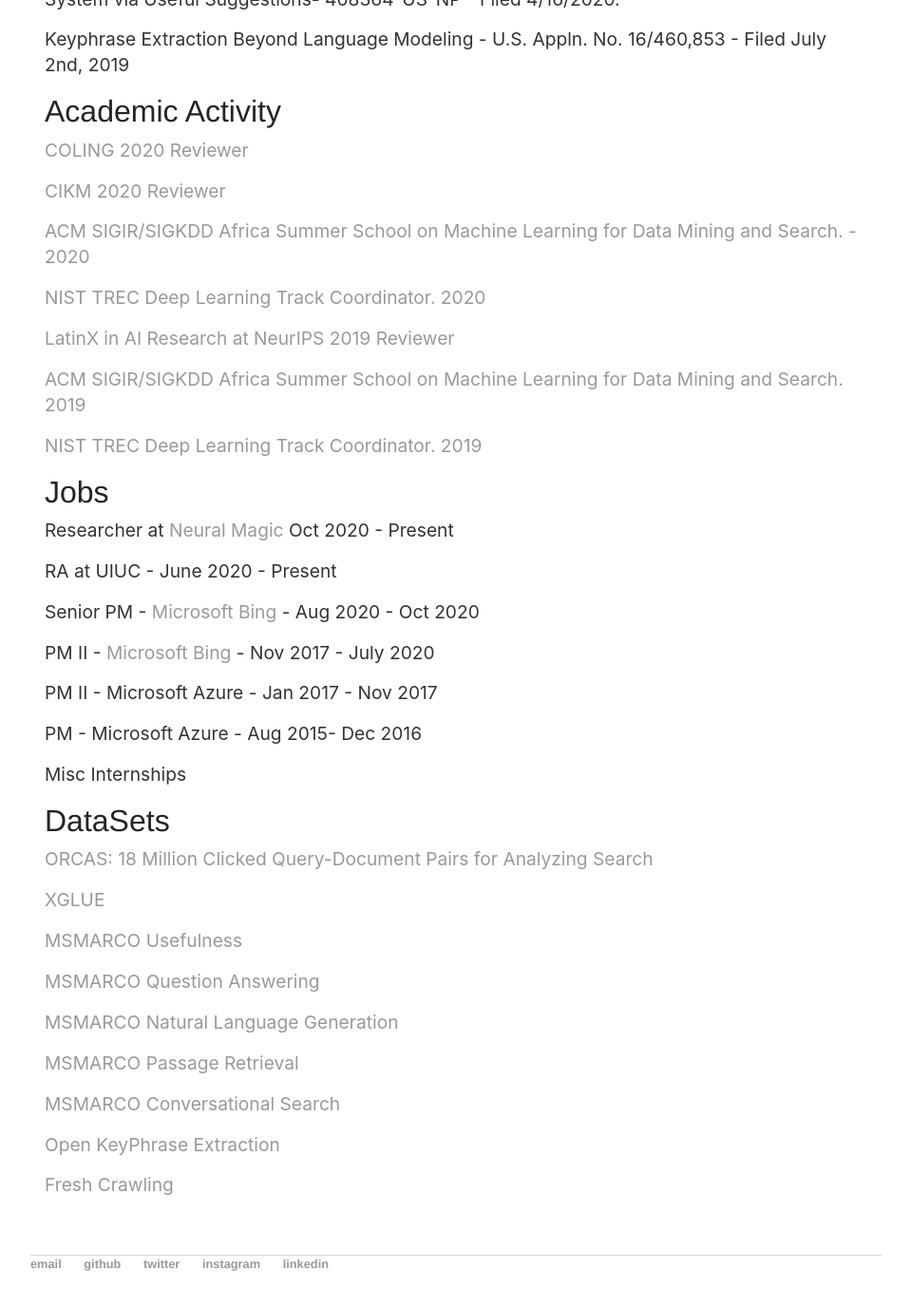
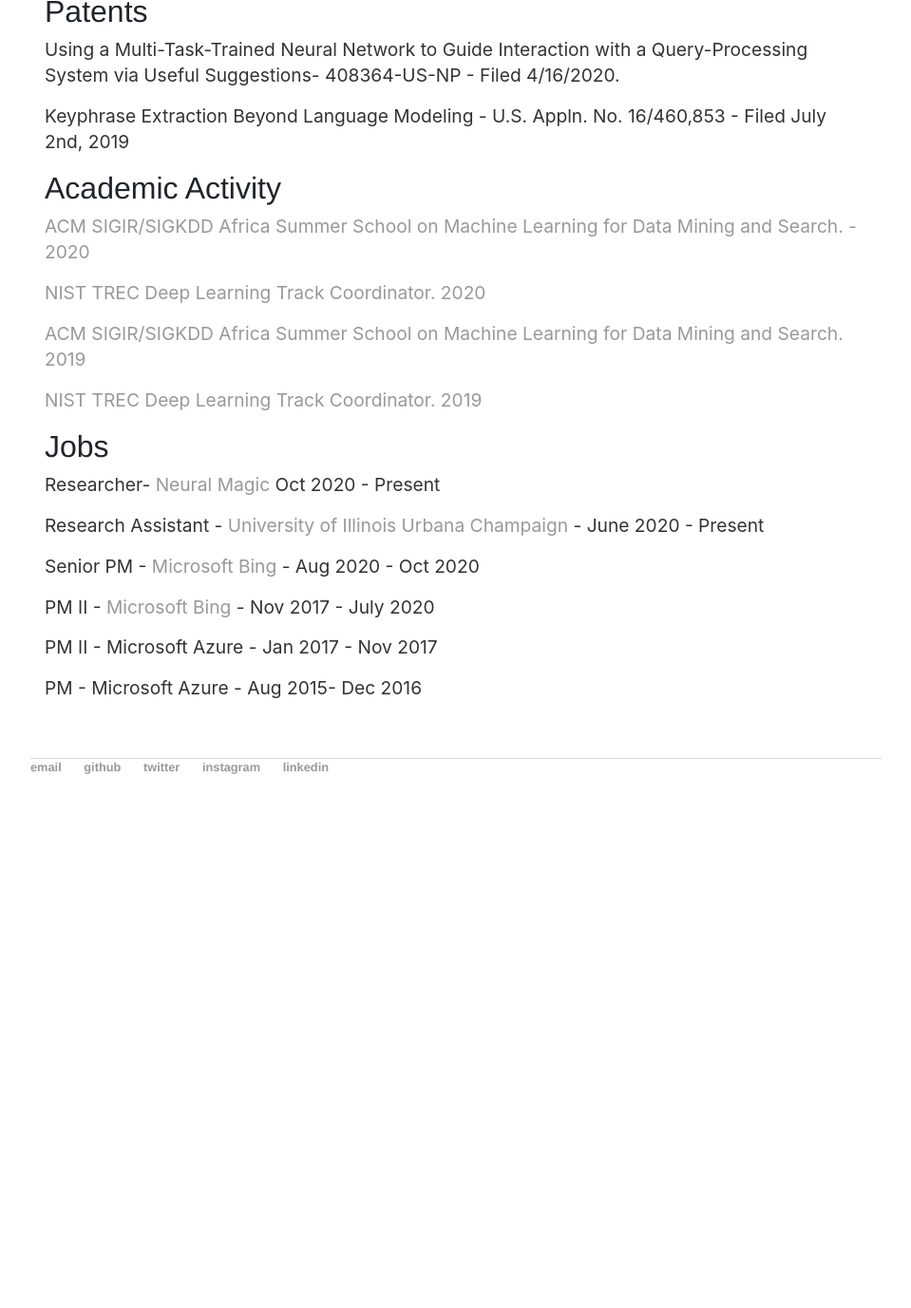
Before and after one commit to spacemanidol/spacemanidol.github.io, a Jekyll site: the page built from cv/index.html, in a window 1280 px wide and 1400 px high, scrolled down 1807 px. Shown: the top 1377 px of the window at 95% size, without its empty margins (160-1119 px from the left). Built offline with Jekyll 4.4.1, drawn with Linux system fonts in a browser that asks for light colours; comment, search, counter and statistics services are not loaded; after the commit the page ends 2684 px from its top, so only the background shows below that; some of the changed text lies outside the part shown.

Commit message:
Update index.html

```diff
--- a/cv/index.html
+++ b/cv/index.html
@@ -11,13 +11,13 @@
 	<span class="obfuscate">dcampos3@illinois.edu</span>
 	</address>
 	<h2>Awards & Fellowships</h2>
-	<p><a href='https://cmd-it.org/program/current/flip-alliance/'>FLIP Fellow</a> at the <a href='https://cs.illinois.edu/'>University of Illinois at Urbana-Champaign</a> - 2020-Present</p>
 	<p>Computer Science Excellence Fellowship at the <a href='https://cs.illinois.edu/'>University of Illinois at Urbana-Champaign</a> - 2020-Present</p>
 	<p>UIUC <a href='https://grad.illinois.edu/diversity/spi'>Summer Predoctoral Institute</a> Fellow - 2020</p>
-	<h2>Select Publications</h2>
+	<h2>Publications</h2>
 	<h4>2021</h4>
+	<p>Nick Craswell, Bhaskar Mitra, Emine Yilmaz, <strong>Daniel Campos</strong>, Ellen Voorhees and Ian Sobor - <a href=' '>TREC Deep Learning Track: Reusable Test Collections in the Large Data Regime</a> - <a href='https://sigir.org/sigir2021/'>In Proceedings of the 44rd International ACM SIGIR Conference on Research and Development in Information Retrieval</a></p>
 	<p>Jimmy Lin, <strong> Daniel Campos</strong>, Nick Craswell, Bhaskar Mitra, Emine Yilmaz - <a href='https://arxiv.org/abs/2102.12887'>Significant Improvements over the State of the Art? A Case Study of the MS MARCO Document Ranking Leaderboard</a></p>
-	<p>Nick Craswell, Bhaskar Mitra, Emine Yilmaz, <strong> Daniel Campos</strong> - <a href='https://arxiv.org/abs/2102.07662'>Overview of the TREC 2020 deep learning track</a>- <a href='https://trec.nist.gov/tracks.html'>TREC 2020</a></p>
+	<p>Nick Craswell, Bhaskar Mitra, Emine Yilmaz, <strong> Daniel Campos</strong> - <a href='https://arxiv.org/abs/2102.07662'>Overview of the TREC 2020 deep learning track</a> - <a href='https://trec.nist.gov/tracks.html'>TREC 2020</a></p>
 	<h4>2020</h4>
 	<p>UW Masters Thesis <a href='UWTHESIS.pdf'> Explorations In Curriculum Learning Methods For Training Language Models</a></p>
 	<p>Nick Craswell, <strong>Daniel Campos</strong>, Bhaskar Mitra, Emine Yilmaz, Bodo Billerbeck-<a href='https://arxiv.org/abs/2006.05324'>ORCAS: 18 Million Clicked Query-Document Pairs for Analyzing Search</a>-<a href='https://www.cikm2020.org/'>CIKM 2020</a></p>
@@ -35,29 +35,15 @@
 	<p>Using a Multi-Task-Trained Neural Network to Guide Interaction with a Query-Processing System via Useful Suggestions- 408364-US-NP - Filed 4/16/2020.</p>
 	<p>Keyphrase Extraction Beyond Language Modeling - U.S. Appln. No. 16/460,853 - Filed July 2nd, 2019</p>
 	<h2>Academic Activity</h2>
-	<p><a href="https://coling2020.org/">COLING 2020 Reviewer</a></p>
-	<p><a href="https://www.cikm2020.org/">CIKM 2020 Reviewer</a></p>
 	<p><a href="http://sigir.org/afirm2020/">ACM SIGIR/SIGKDD Africa Summer School on Machine Learning for Data Mining and Search. - 2020</a></p>
 	<p><a href="https://microsoft.github.io/TREC-2020-Deep-Learning/">NIST TREC Deep Learning Track Coordinator. 2020</a></p>
-	<p><a href="http://www.latinxinai.org/neurips-2019">LatinX in AI Research at NeurIPS 2019 Reviewer</a></p>
 	<p><a href="http://sigir.org/afirm2019/">ACM SIGIR/SIGKDD Africa Summer School on Machine Learning for Data Mining and Search. 2019</a></p>
 	<p><a href="https://microsoft.github.io/TREC-2019-Deep-Learning/">NIST TREC Deep Learning Track Coordinator. 2019</a></p>
 	<h2>Jobs</h2>
-	<p>Researcher at <a href='https://neuralmagic.com/'>Neural Magic</a> Oct 2020 - Present</p>
-	<p>RA at UIUC - June 2020 - Present</p>
+	<p>Researcher-  <a href='https://neuralmagic.com/'>Neural Magic</a> Oct 2020 - Present</p>
+	<p>Research Assistant - <a href='https://blender.cs.illinois.edu/'>University of Illinois Urbana Champaign</a> - June 2020 - Present</p>
 	<p>Senior PM - <a href='bing.com'> Microsoft Bing</a> - Aug 2020 - Oct 2020</p>
 	<p>PM II - <a href='bing.com'> Microsoft Bing</a> - Nov 2017 - July 2020</p>
 	<p>PM II - Microsoft Azure - Jan 2017 - Nov 2017</p>
 	<p>PM - Microsoft Azure - Aug 2015- Dec 2016</p>
-	<p>Misc Internships</p>
-	<h2>DataSets</h2>
-	<p><a href="https://microsoft.github.io/msmarco/">ORCAS: 18 Million Clicked Query-Document Pairs for Analyzing Search</a></p>
-	<p><a href="https://microsoft.github.io/XGLUE/">XGLUE</a></p>
-	<p><a href="https://microsoft.github.io/msmarco/">MSMARCO Usefulness </a></p>
-	<p><a href="https://microsoft.github.io/msmarco/">MSMARCO Question Answering</a></p>
-	<p><a href="https://microsoft.github.io/msmarco/">MSMARCO Natural Language Generation</a></p>
-	<p><a href="https://microsoft.github.io/msmarco/">MSMARCO Passage Retrieval</a></p>
-	<p><a href="https://microsoft.github.io/msmarco/">MSMARCO Conversational Search</a></p>
-	<p><a href="https://microsoft.github.io/msmarco/">Open KeyPhrase Extraction</a></p>
-	<p><a href="https://microsoft.github.io/msmarco/">Fresh Crawling</a></p>
 </div>
```
